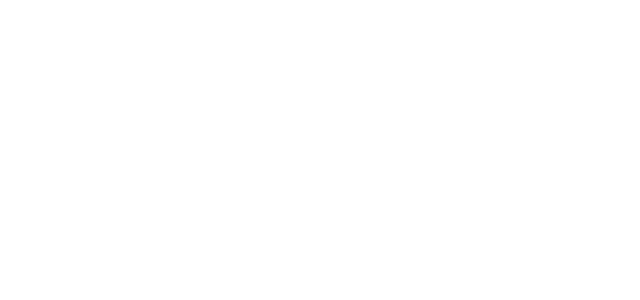
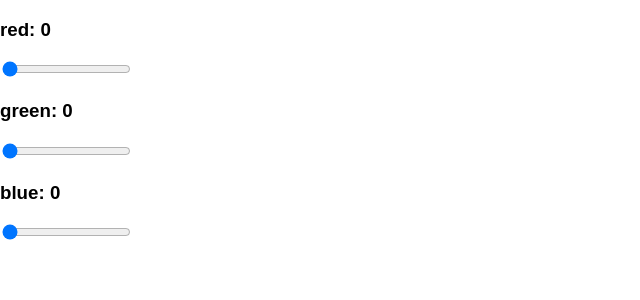
Before and after one commit to matiasarenhard/rgb, a React (Create React App) app: page / in a window 1280 px wide. Shown: the top 300 px of the page, without its empty margins (0-640 px from the left). Built offline with nearby package versions, Linux system fonts and the light colour scheme.

Commit message:
add range btns

```diff
--- a/src/App.js
+++ b/src/App.js
@@ -1,8 +1,37 @@
+import { useState } from "react";
+
 
 function App() {
+  const [red, setRed] = useState(0);
+  const [green, setGreen] = useState(0);
+  const [blue, setBlue] = useState(0);
+
   return (
-    <div className="App">
-    </div>
+    <>
+      <h3>red: {red}</h3>
+      <input
+        type="range"
+        min={0}
+        max={255}
+        value={red}
+        onChange={({ target }) => setRed(parseInt(target.value))} />
+
+      <h3>green: {green}</h3>
+      <input
+        type="range"
+        min={0}
+        max={255}
+        value={green}
+        onChange={({ target }) => setGreen(parseInt(target.value))} />
+
+      <h3>blue: {blue}</h3>
+      <input
+        type="range"
+        min={0}
+        max={255}
+        value={blue}
+        onChange={({ target }) => setBlue(parseInt(target.value))} />
+    </>
   );
 }
 
```
